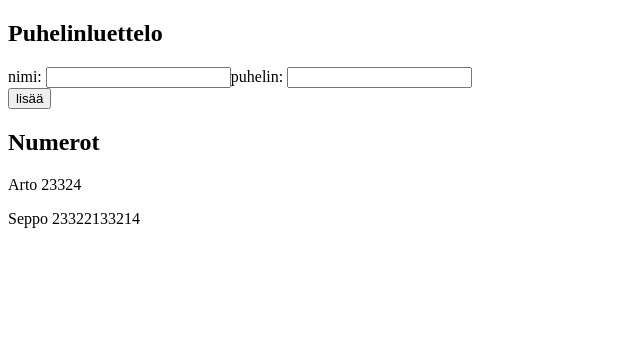
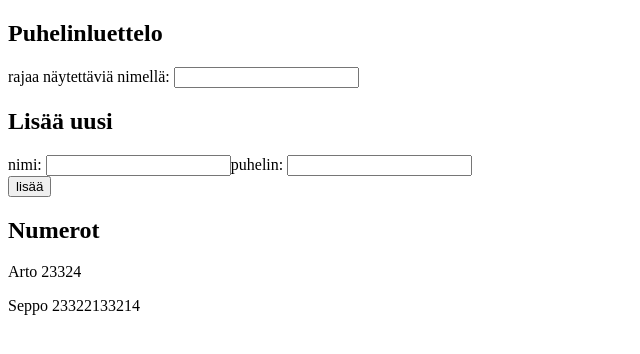
Before and after one commit to aleksiliu/full-stack-course, a React (Create React App) app in the folder osa2/puhelinluettelo/: page / in a window 1280 px wide. Shown: the top 354 px of the page, without its empty margins (0-640 px from the left). Built offline with nearby package versions, Linux system fonts and the light colour scheme; the HTML template or start-up script is replaced by a standard one.

Commit message:
Add filtering

```diff
--- a/osa2/puhelinluettelo/src/App.js
+++ b/osa2/puhelinluettelo/src/App.js
@@ -15,6 +15,7 @@ const App = () => {
   ]);
   const [newName, setNewName] = useState('');
   const [newPhone, setPhoneNumber] = useState('');
+  const [filterString, setFilterString] = useState('');
 
   const handleSubmit = e => {
     e.preventDefault();
@@ -36,7 +37,12 @@ const App = () => {
   return (
     <div>
       <h2>Puhelinluettelo</h2>
+      <div>
+        rajaa näytettäviä nimellä:{' '}
+        <input value={filterString} onChange={e => setFilterString(e.target.value)} />
+      </div>
       <form onSubmit={handleSubmit}>
+        <h2>Lisää uusi</h2>
         <div>
           nimi: <input value={newName} onChange={e => setNewName(e.target.value)} />
           puhelin: <input value={newPhone} onChange={e => setPhoneNumber(e.target.value)} />
@@ -47,11 +53,13 @@ const App = () => {
       </form>
       <h2>Numerot</h2>
       <div>
-        {persons.map(person => (
-          <p key={person.id}>
-            {person.name} {person.phone}
-          </p>
-        ))}
+        {persons
+          .filter(x => x.name.toLowerCase().includes(filterString.toLowerCase()))
+          .map(person => (
+            <p key={person.id}>
+              {person.name} {person.phone}
+            </p>
+          ))}
       </div>
     </div>
   );
```
